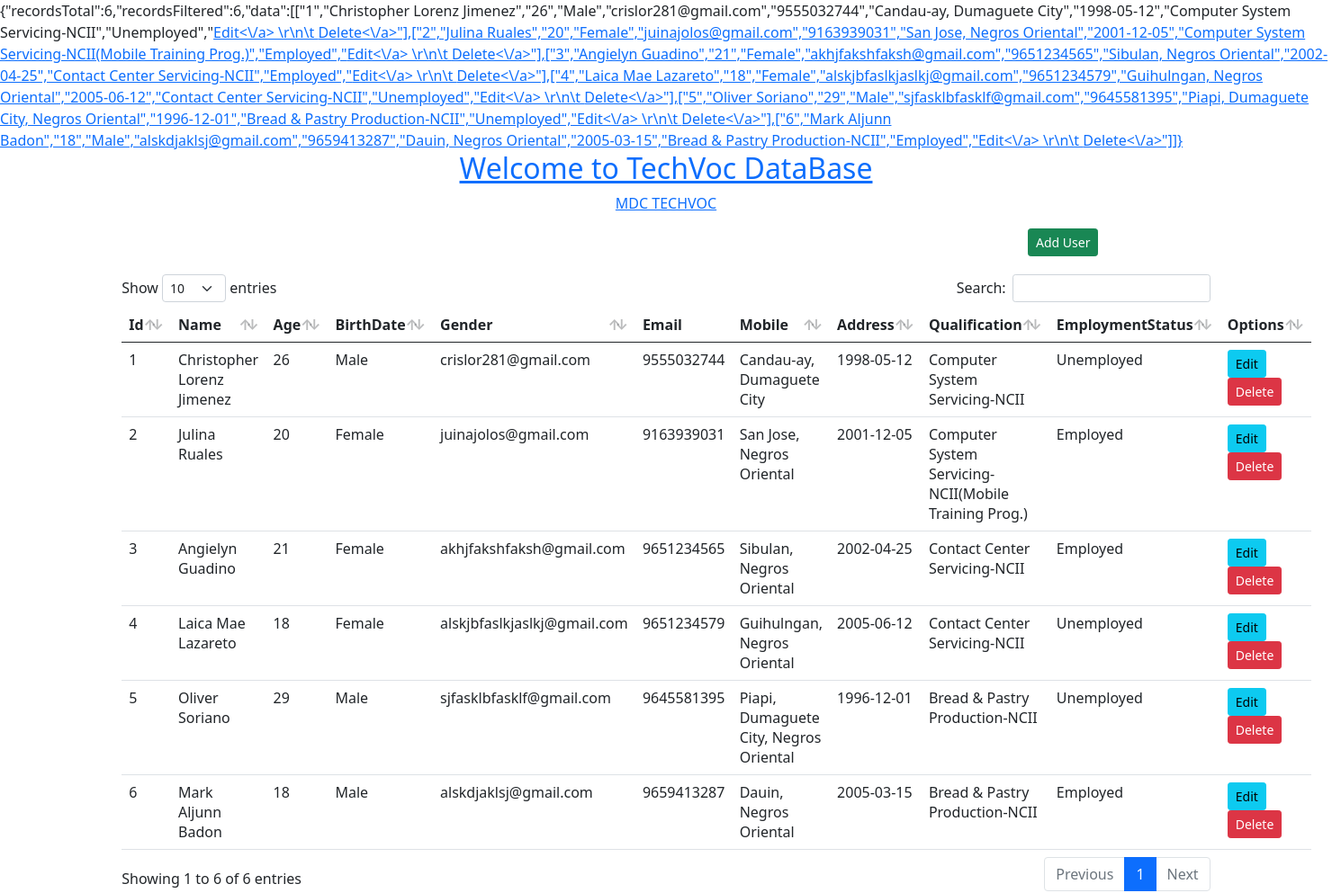
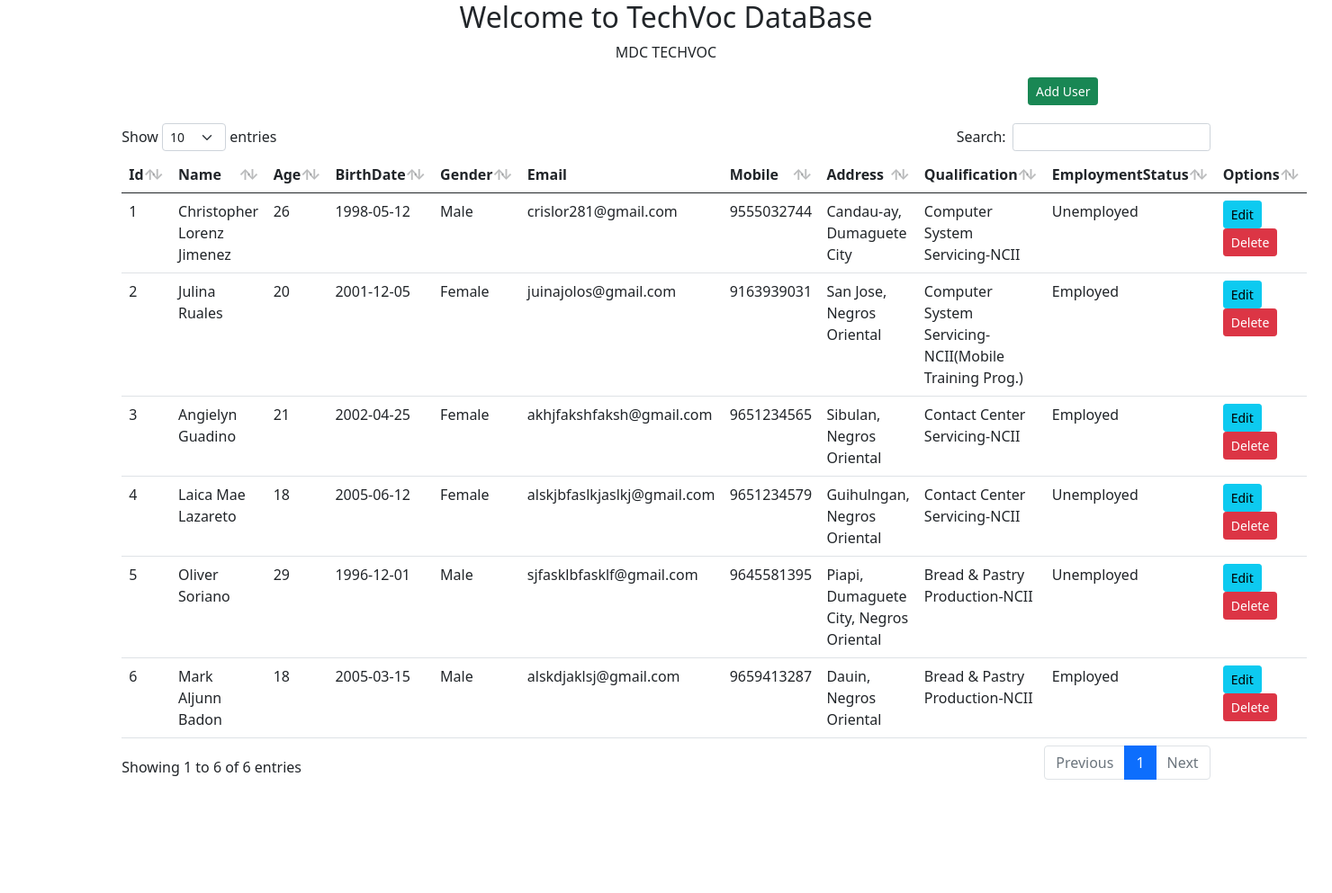
Before and after one commit to Ensot22/Student-CRUD-database, a PHP site: page / in a window 1480 px wide. Shown: the whole page at 90% size. After the commit the page ends 867 px from the top, so only its background shows below. Run offline with PHP 8.4, Linux system fonts and the light colour scheme; data comes from the database, SQL or seed files in the repository.

Commit message:
Update database connection and add birthdate field to fetch_data.php

```diff
--- a/add_user.php
+++ b/add_user.php
@@ -18,22 +18,18 @@ $query= mysqli_query($connection_user_db,$sql);
 $lastId = mysqli_insert_id($connection_user_db);
 if($query ==true)
 {
-
     $users = array(
         'status'=>'true',
-
     );
 
     echo json_encode($users);
 }
 else
 {
-     $users = array(
+    $users = array(
         'status'=>'false',
-
     );
 
     echo json_encode($users);
 }
-
 ?>
--- a/connection.php
+++ b/connection.php
@@ -1,5 +1,7 @@
 <?php
-    $connection_user_db  = mysqli_connect('localhost','root','','users');
+    // Database Connection. Rename the database name variable to match your database name.
+    $db_name = 'techvoc';
+    $connection_user_db  = mysqli_connect('localhost','root','', $db_name);
 
     if(mysqli_connect_errno()) {
         echo 'Database Connection Error';
--- a/fetch_data.php
+++ b/fetch_data.php
@@ -62,11 +62,11 @@ while($row = mysqli_fetch_assoc($query))
 	$sub_array[] = $row['id'];
 	$sub_array[] = $row['name'];
 	$sub_array[] = $row['age'];
+	$sub_array[] = $row['birthdate'];
 	$sub_array[] = $row['gender'];
 	$sub_array[] = $row['email'];
 	$sub_array[] = $row['mobile'];
 	$sub_array[] = $row['address'];
-	$sub_array[] = $row['birthdate'];
 	$sub_array[] = $row['qualification'];
 	$sub_array[] = $row['employmentstatus'];
 	$sub_array[] = '<a href="javascript:void();" data-id="'.$row['id'].'"  class="btn btn-info btn-sm editbtn" >Edit</a>
@@ -80,5 +80,6 @@ $output = array(
 	'data'=>$users,
 );
 
-echo json_encode($output);
+$users_json_data = json_encode($output);
+echo $users_json_data;
 ?>
--- a/index.php
+++ b/index.php
@@ -1,9 +1,5 @@
 <?php
 include('connection.php');
-// include('queries/get_users.php');
-
-include ('fetch_data.php');
-
 ?>
 <!doctype html>
 <html lang="en">
@@ -77,8 +73,8 @@ include ('fetch_data.php');
       const usersDataTable = $('#js-users-data-table');
 
       usersDataTable.DataTable({
-        "fnCreatedRow": function (nRow, aData, iDataIndex) {
-          $(nRow).attr('id', aData[0]);
+        "fnCreatedRow": function (row, data, dataIndex, cell) {
+          $(row).attr('id', data[0]);
         },
         'serverSide': 'true',
         'processing': 'true',
@@ -97,20 +93,18 @@ include ('fetch_data.php');
       });
     });
 
-    // Add User Action
-    $(document).on('submit', '#addUser', function (e) {
-      e.preventDefault();
-
+    function onAddUserFormSubmit() {
       var name = $('#addNameField').val();
       var age = $('#addAgeField').val();
-      var gender = $('#addGenderField').val();
-      var birthdate = $('#addBirthdateField').val();
+      var gender = $("input[name='addGenderField']:checked").val();
+      var birthDate = $('#addBirthDateField').val();
       var email = $('#addEmailField').val();
       var mobile = $('#addMobileField').val();
-      var Address = $('#addAddressField').val();
+      var address = $('#addAddressField').val();
       var qualification = $('#addQualificationField').val();
-      var employmentstatus = $('#addEmploymentstatusField').val();
-      if (Address != '' && name != '' && age != '' && gender != '' && birthdate != '' && email != '' && mobile != '' && address != '' && qualification != '' && employmentstatus != '') {
+      var employmentStatus = $('#addEmploymentStatusField').val();
+
+      if (address != '' && name != '' && age != '' && gender != '' && birthdate != '' && email != '' && mobile != '' && address != '' && qualification != '' && employmentStatus != '') {
         $.ajax({
           url: "add_user.php",
           type: "post",
@@ -124,7 +118,7 @@ include ('fetch_data.php');
             birthdate: birthdate,
             address: address,
             qualification: qualification,
-            employmentstatus: employmentstatus
+            employmentstatus: employmentStatus,
           },
           success: function (data) {
             var json = JSON.parse(data);
@@ -141,7 +135,53 @@ include ('fetch_data.php');
       } else {
         alert('Fill all the required fields');
       }
-    });
+    }
+
+    // Add User Action
+    // $('#addUserForm').on('submit', function (e) {
+    //   e.preventDefault();
+
+    //   var name = $('#addNameField').val();
+    //   var age = $('#addAgeField').val();
+    //   var gender = $('#addGenderField').val();
+    //   var birthdate = $('#addBirthdateField').val();
+    //   var email = $('#addEmailField').val();
+    //   var mobile = $('#addMobileField').val();
+    //   var Address = $('#addAddressField').val();
+    //   var qualification = $('#addQualificationField').val();
+    //   var employmentstatus = $('#addEmploymentstatusField').val();
+    //   if (Address != '' && name != '' && age != '' && gender != '' && birthdate != '' && email != '' && mobile != '' && address != '' && qualification != '' && employmentstatus != '') {
+    //     $.ajax({
+    //       url: "add_user.php",
+    //       type: "post",
+    //       data: {
+    //         id: id,
+    //         name: name,
+    //         age: age,
+    //         email: email,
+    //         gender: gender,
+    //         mobile: mobile,
+    //         birthdate: birthdate,
+    //         address: address,
+    //         qualification: qualification,
+    //         employmentstatus: employmentstatus
+    //       },
+    //       success: function (data) {
+    //         var json = JSON.parse(data);
+    //         var status = json.status;
+    //         if (status == 'true') {
+    //           mytable = $('#js-users-data-table').DataTable();
+    //           mytable.draw();
+    //           $('#addUserModal').modal('hide');
+    //         } else {
+    //           alert('failed');
+    //         }
+    //       }
+    //     });
+    //   } else {
+    //     alert('Fill all the required fields');
+    //   }
+    // });
 
     // Update User Action
     $(document).on('submit', '#updateUser', function (e) {
@@ -149,7 +189,7 @@ include ('fetch_data.php');
       var name = $('#addNameField').val();
       var age = $('#addAgeField').val();
       var gender = $('#addGenderField').val();
-      var birthdate = $('#addBirthdateField').val();
+      var birthdate = $('#addBirthDateField').val();
       var email = $('#addEmailField').val();
       var mobile = $('#addMobileField').val();
       var address = $('#addAddressField').val();
@@ -357,48 +397,48 @@ include ('fetch_data.php');
           <button type="button" class="btn-close" data-bs-dismiss="modal" aria-label="Close"></button>
         </div>
         <div class="modal-body">
-          <form id="addUser" action="">
+          <form id="addUserForm">
             <div class="mb-3 row">
-              <label for="addnameField" class="col-md-3 form-label">Name</label>
+              <label for="addNameField" class="col-md-3 form-label">Name</label>
               <div class="col-md-9">
-                <input type="text" class="form-control" id="addnameField" name="name">
+                <input type="text" class="form-control" id="addNameField" name="name">
               </div>
             </div>
             <div class="mb-3 row">
-              <label for="ageField" class="col-md-3 form-label">Age</label>
+              <label for="addAgeField" class="col-md-3 form-label">Age</label>
               <div class="col-md-9">
-                <input type="number" class="form-control" id="ageField" name="age">
+                <input type="number" class="form-control" id="addAgeField" name="age">
               </div>
             </div>
             <div class="mb-3 row">
-              <label for="genderField" class="col-md-3 form-label">Gender</label>
+              <label for="addGenderField" class="col-md-3 form-label">Gender</label>
               <div class="col-md-9">
-                <input type="radio" name="gender" value="Male">Male
-                <input type="radio" name="gender" value="Female">Female
+                <input type="radio" name="addGenderField" value="Male">Male
+                <input type="radio" name="addGenderField" value="Female">Female
               </div>
             </div>
             <div class="mb-3 row">
-              <label for="emailField" class="col-md-3 form-label">Email</label>
+              <label for="addEmailField" class="col-md-3 form-label">Email</label>
               <div class="col-md-9">
                 <input type="email" class="form-control" id="addEmailField" name="email">
               </div>
             </div>
             <div class="mb-3 row">
-              <label for="mobileField" class="col-md-3 form-label">Mobile</label>
+              <label for="addMobileField" class="col-md-3 form-label">Mobile</label>
               <div class="col-md-9">
-                <input type="text" class="form-control" id="addmobileField" name="mobile">
+                <input type="text" class="form-control" id="addMobileField" name="mobile">
               </div>
             </div>
             <div class="mb-3 row">
-              <label for="addressField" class="col-md-3 form-label">Address</label>
+              <label for="addAddressField" class="col-md-3 form-label">Address</label>
               <div class="col-md-9">
-                <input type="text" class="form-control" id="addaddressField" name="Address">
+                <input type="text" class="form-control" id="addAddressField" name="Address">
               </div>
             </div>
             <div class="mb-3 row">
               <label for="qualificationField" class="col-md-3 form-label">Qualification</label>
               <div class="col-md-9">
-                <input list="addqualificationField" name="qualification">
+                <input list="addQualificationField" name="qualification" onclick="showDatalist()">
                 <form action="add_user.php">
                   <datalist id="addQualificationField">
                     <option value="Book Keeping-NCIII">
@@ -412,6 +452,11 @@ include ('fetch_data.php');
                   </datalist>
                 </form>
               </div>
+              <script>
+                function showDatalist() {
+                  document.getElementById("addQualificationField").style.display = "block";
+                }
+              </script>
             </div>
             <div class="mb-3 row">
               <label for="employmentstatusField" class="col-md-3 form-label">EmploymentStatus</label>
@@ -422,7 +467,7 @@ include ('fetch_data.php');
               </div>
             </div>
             <div class="text-center">
-              <button type="submit" class="btn btn-primary">Submit</button>
+              <button type="submit" onclick="onAddUserFormSubmit()" class="btn btn-primary">Submit</button>
             </div>
           </form>
         </div>
```
Also changed, not shown: README.md.
